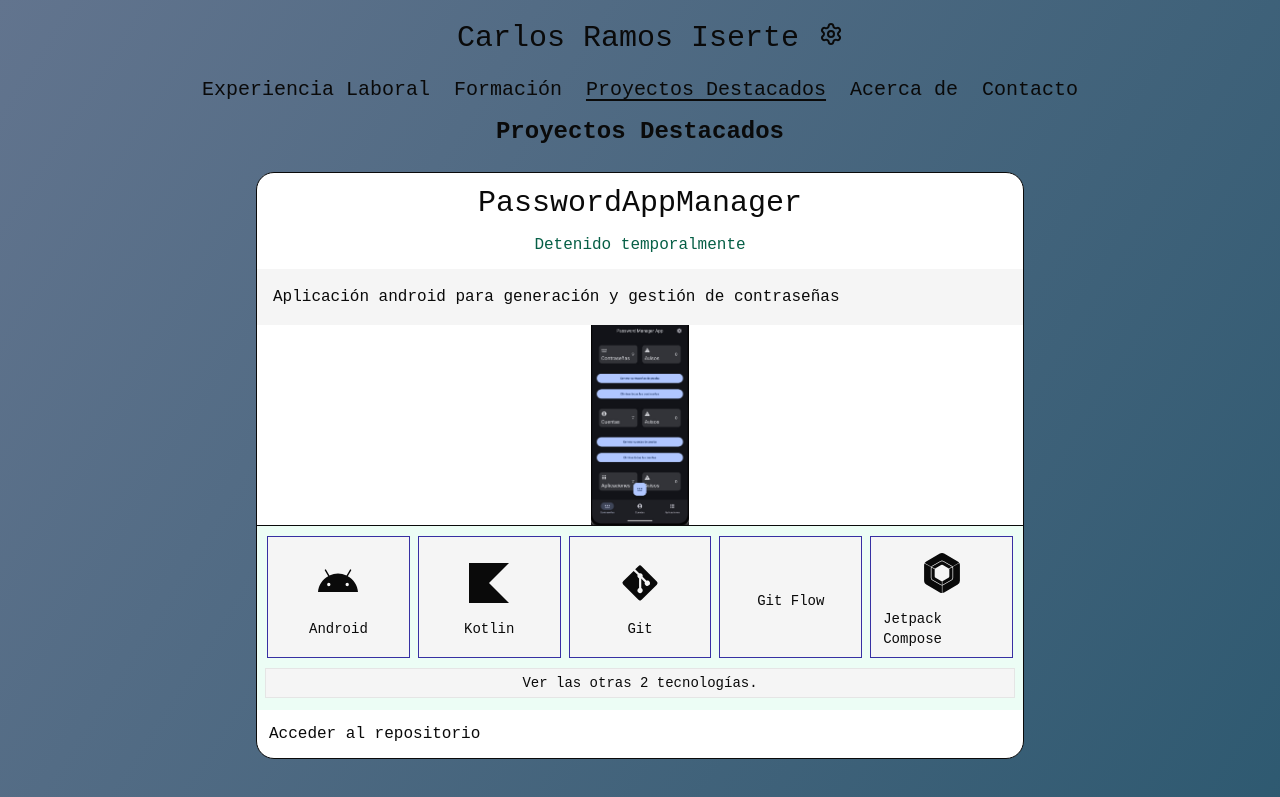
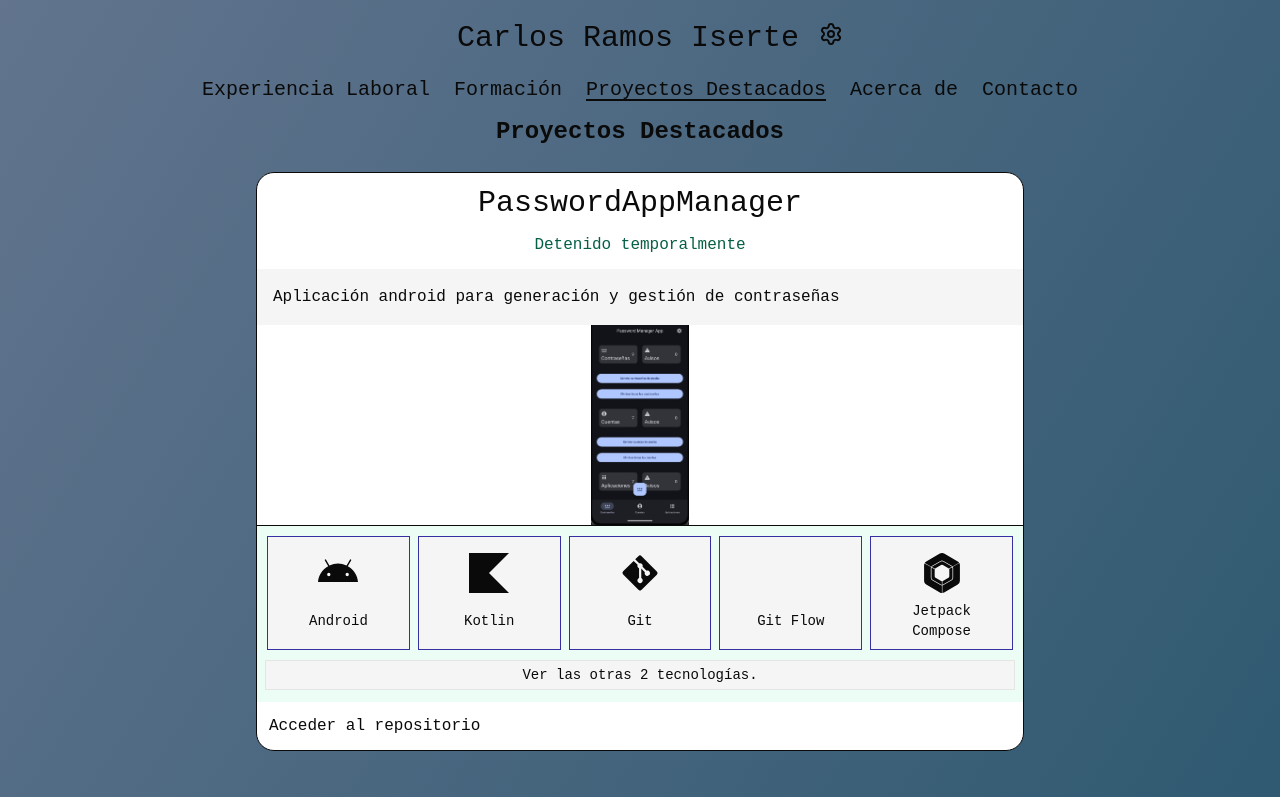
Before and after one commit to CarlosRamosDeveloper/portfolio, a React (Vite) app: page /featured in a window 1280 px wide. Shown: the top 797 px of the page. Built offline with nearby package versions, Linux system fonts and the light colour scheme.

Commit message:
Fixed text align and forced size with or without icon

```diff
--- a/src/portfolio/pages/components/TechCard.tsx
+++ b/src/portfolio/pages/components/TechCard.tsx
@@ -10,11 +10,15 @@ interface Props {
 export const TechCard = ({ techName, color, icon }: Props) => {
   return (
     <div
-      className="flex flex-col items-center justify-center border border-card-secondary-foreground bg-muted px-3 py-2 text-sm"
+      className="flex min-h-25 flex-col items-center justify-center border border-card-secondary-foreground bg-muted px-3 py-2 text-sm"
       key={techName}
     >
-      {icon && <TechIcon icon={icon} color={color} />}
-      <span className="mt-2">{techName}</span>
+      <div className="flex h-14 items-center justify-center">
+        {icon && <TechIcon icon={icon} color={color} />}
+      </div>
+      <span className="flex h-10 items-center justify-center text-center">
+        {techName}
+      </span>
     </div>
   );
 };
```
